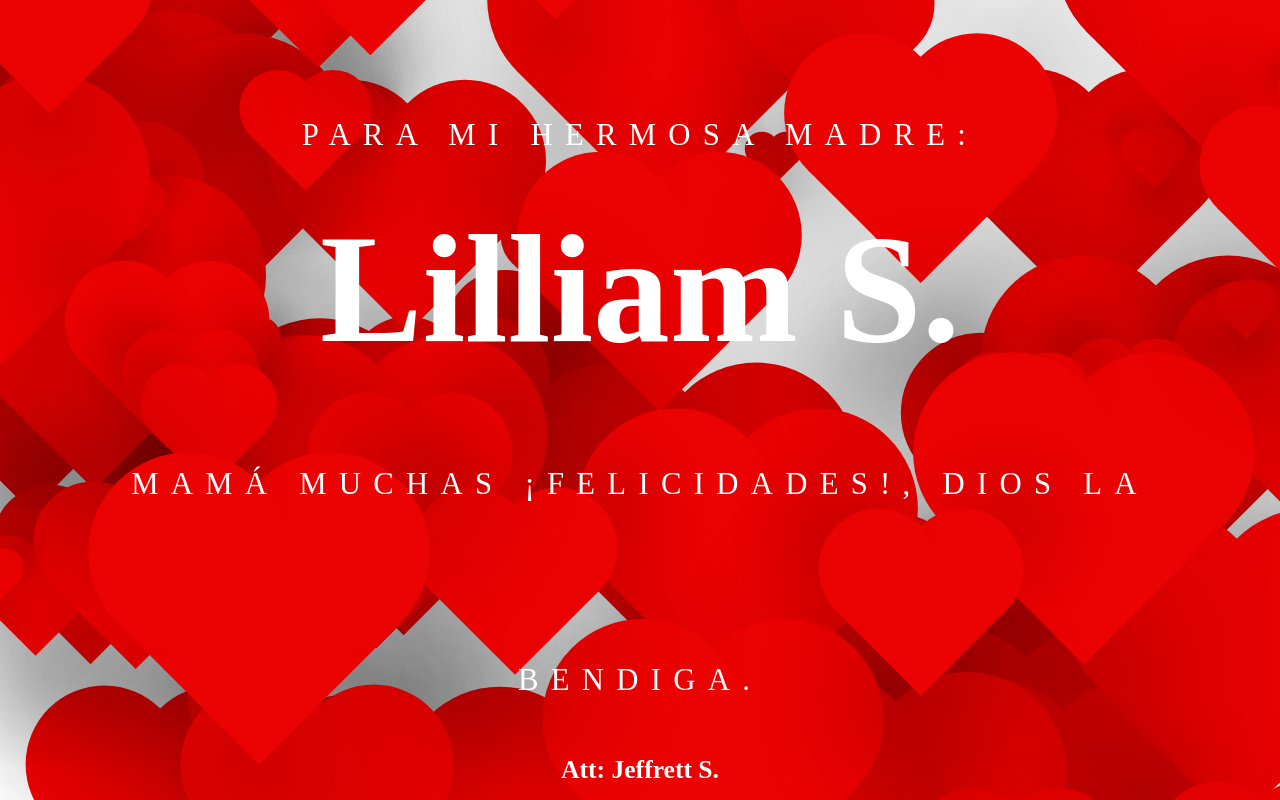
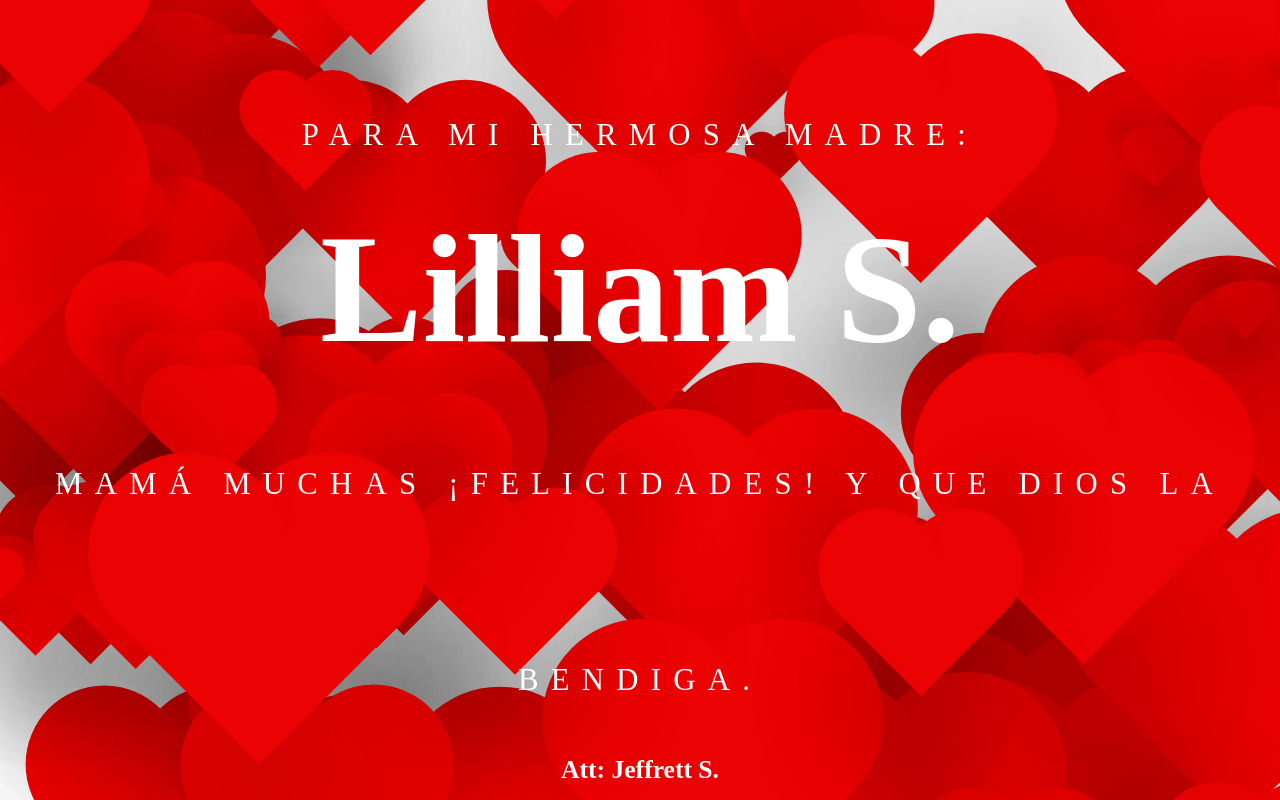
Before and after one commit to mensaje/mensaje.github.io, a plain HTML site: page index.html in a window 1280 px wide. Drawn offline with Linux system fonts and the light colour scheme.

Commit message:
Se modifica el texto para que se vea bien en el movil

```diff
--- a/index.html
+++ b/index.html
@@ -8,7 +8,7 @@
 <body>
 
 	<div class="container">
-		<h2><span>Para mi hermosa madre:</span> <br>Lilliam S. <br><span> Mamá muchas ¡felicidades!, Dios la Bendiga. </span> <br> <div class="att">Att: Jeffrett S. </div></h2>
+		<h2><span>Para mi hermosa madre:</span> <br>Lilliam S. <br><span> Mamá muchas ¡felicidades! y que Dios la Bendiga. </span> <br> <div class="att">Att: Jeffrett S. </div></h2>
 		<div class="heart">
 
 		</div>
```
